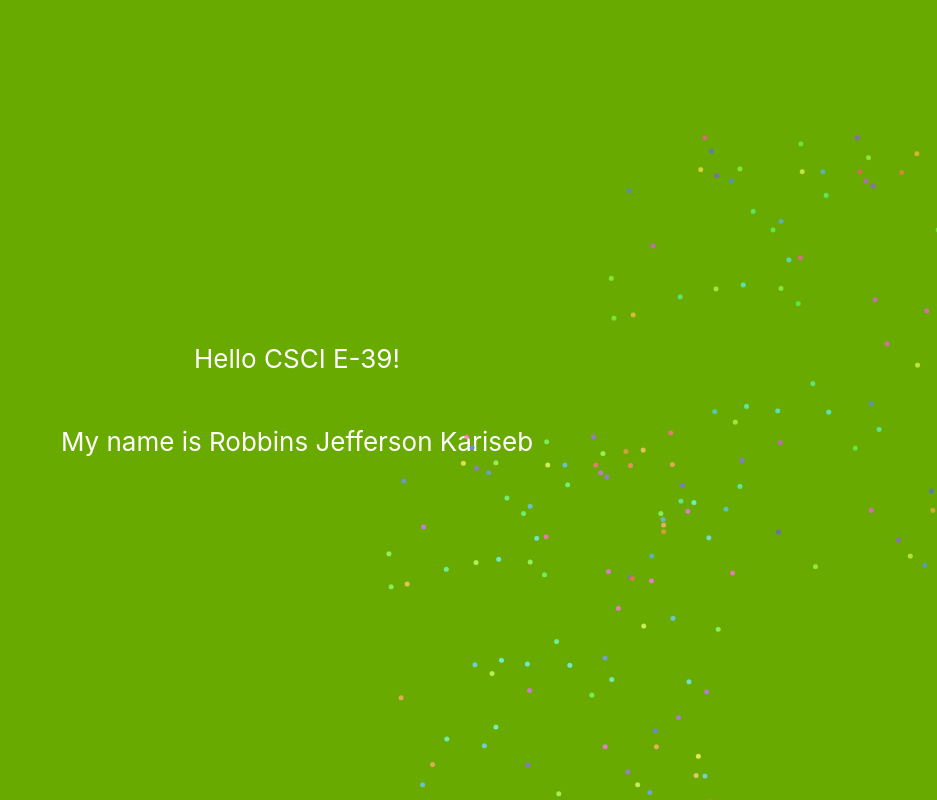
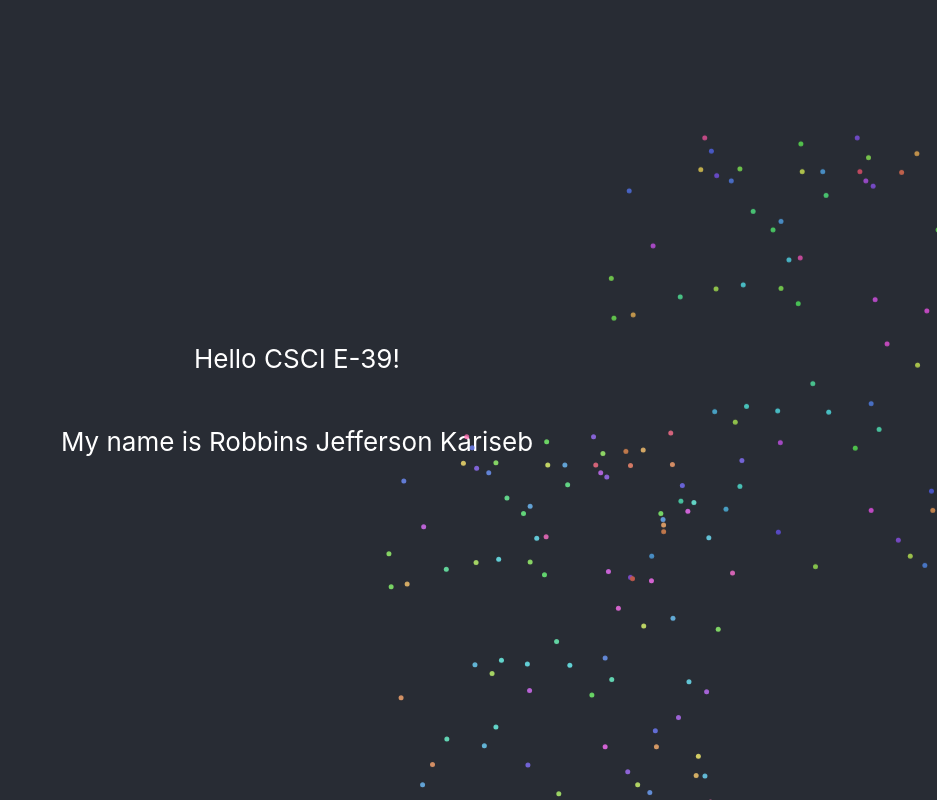
Before and after one commit to ROK862/CSCIE39HomeWork2, a React (Create React App) app: page / in a window 1280 px wide. Shown: the whole page, without its empty margins (343-1280 px from the left). Built offline with nearby package versions, Linux system fonts and the light colour scheme.

Commit message:
ColorsAnimation

```diff
--- a/src/colorsAnimation.js
+++ b/src/colorsAnimation.js
@@ -1,10 +1,8 @@
+const APP = document.getElementsByClassName("App-header")[0];
+
 setInterval(() => {
 	const colors = ["#b10000","#6db100","#041031","#575a63","#000000"];
-
-	Object.keys(colors).forEach(e => {
-		if (Math.random() > 0.5) {
-			const app = document.getElementsByClassName("App-header")[0];
-			if (app){app.style.background=colors[e];console.log(colors[e]);}
-		}
-	});
+	const rndInt = Math.floor(Math.random() * colors.length) + 1
+    	console.log(rndInt)
+	if (APP) APP.style.background=colors[rndInt];
 }, 2000);
```
